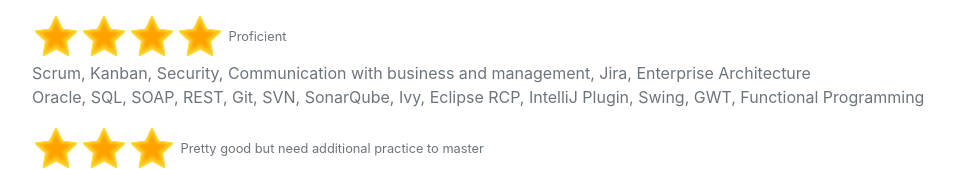
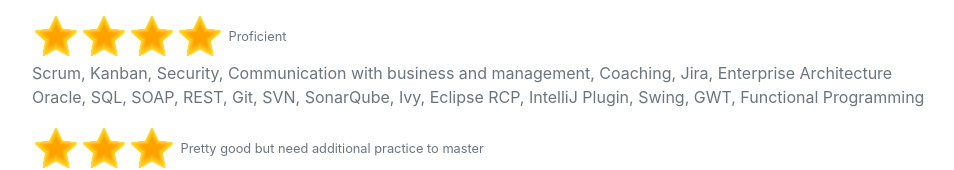
Before and after one commit to djeang/djeang.github.io, a plain HTML site: page index.html in a window 1280 px wide. Shown: the part 6079-6249 px from the top of the page, without its empty margins (288-1242 px from the left). Drawn offline with nearby package versions, Linux system fonts and the light colour scheme; a web font is replaced by a local one.

Commit message:
import new site

```diff
--- a/index.html
+++ b/index.html
@@ -232,7 +232,7 @@
                     <div class="mb-3">Java, Spring, Springboot, Hibernate, Maven, Ant, Jenkins, XML, Liquibase</div>
                     <!-- 4 stars -->
                     <img src="assets/img/icons8-star-48.png"><img src="assets/img/icons8-star-48.png"><img src="assets/img/icons8-star-48.png"><img src="assets/img/icons8-star-48.png"> <small>Proficient</small>
-                    <div class="mb-0">Scrum, Kanban, Security, Communication with business and management, Jira, Enterprise Architecture</div>
+                    <div class="mb-0">Scrum, Kanban, Security, Communication with business and management, Coaching, Jira, Enterprise Architecture</div>
                     <div class="mb-3">Oracle, SQL, SOAP, REST, Git, SVN, SonarQube, Ivy, Eclipse RCP, IntelliJ Plugin, Swing, GWT, Functional Programming</div>
                     <!-- 3 stars -->
                     <img src="assets/img/icons8-star-48.png"><img src="assets/img/icons8-star-48.png"><img src="assets/img/icons8-star-48.png"> <small>Pretty good but need additional practice to master</small>
```
